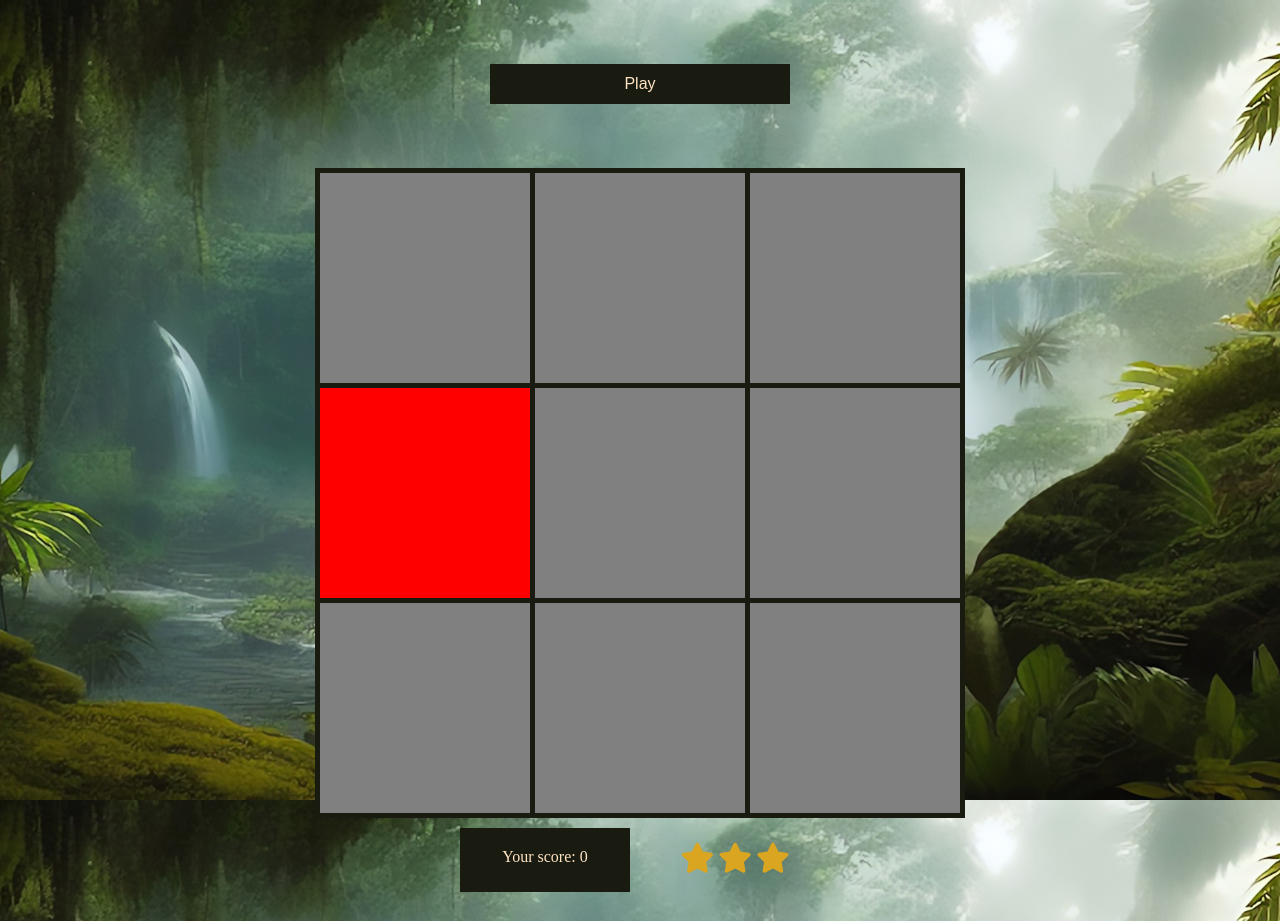
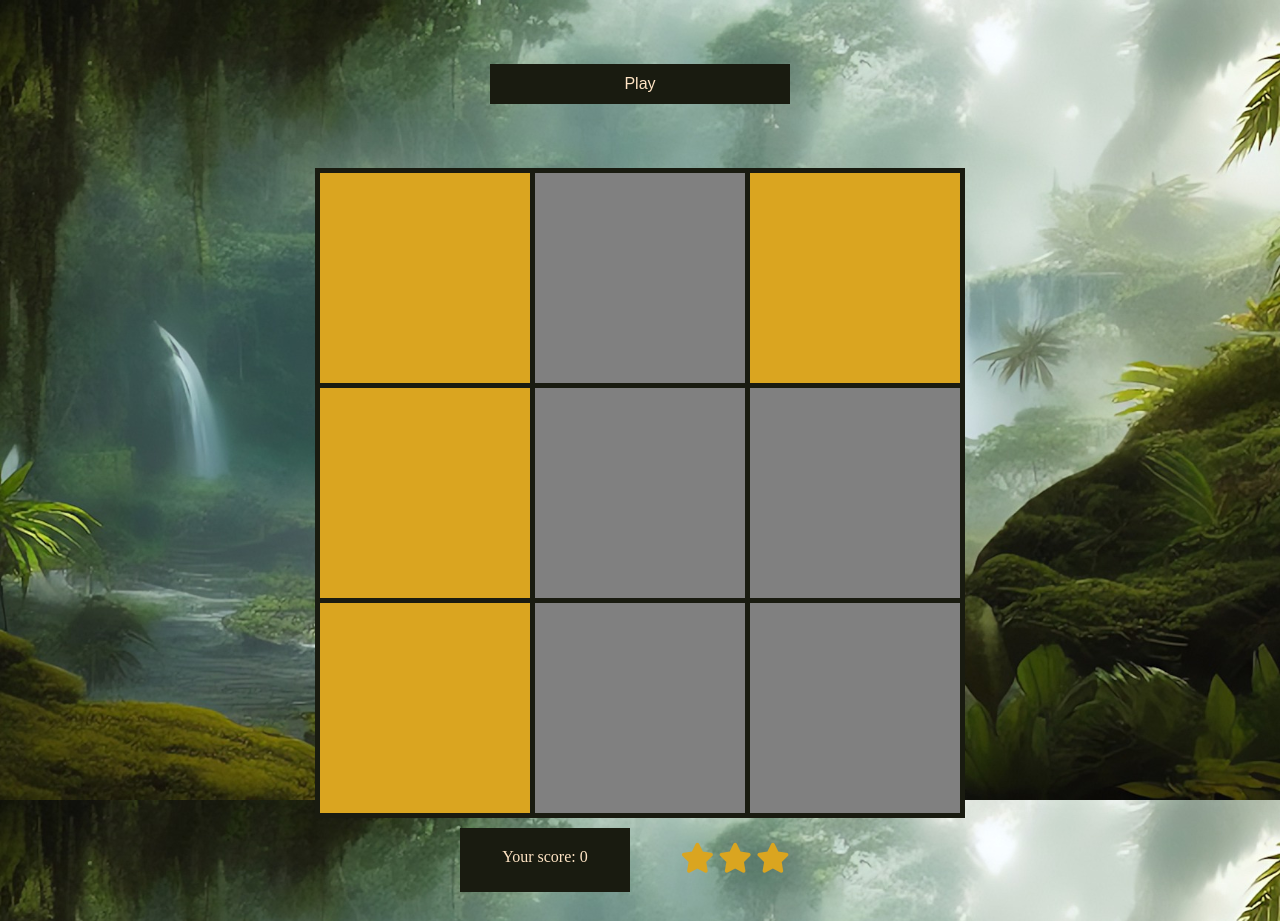
Before and after one commit to AnnaSeDab/Project2-memory-game, a plain HTML site: page gamepage.html in a window 1280 px wide. Both pictures are taken after a click on the button "Play". Drawn offline with Linux system fonts and the light colour scheme.

Commit message:
add: code to playGame function pick several tiles

```diff
--- a/assets/css/style.css
+++ b/assets/css/style.css
@@ -104,3 +104,7 @@ input{
     color:goldenrod;
     font-size: 30px;
 }
+
+.lit-tile{
+    background-color:goldenrod;
+}
--- a/assets/js/script.js
+++ b/assets/js/script.js
@@ -38,10 +38,16 @@ function playGame(){
     }
 
     squaresLight++;
+    let x = 0;
 
-    let tileIndex = Math.floor(Math.random() * (gridSize + 1));
-    let allTiles = document.getElementsByClassName("grid-item");
-    allTiles[tileIndex].style.backgroundColor = "red";
+    while (x < squaresLight){
+        let tileIndex = Math.floor(Math.random() * (gridSize + 1));
+        let allTiles = document.getElementsByClassName("grid-item");
+        if (allTiles[tileIndex].className === "grid-item"){
+            allTiles[tileIndex].className = "lit-tile";
+            i++;
+        }
+    }
 }
 
 
```
